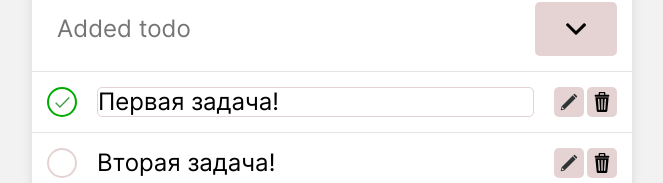
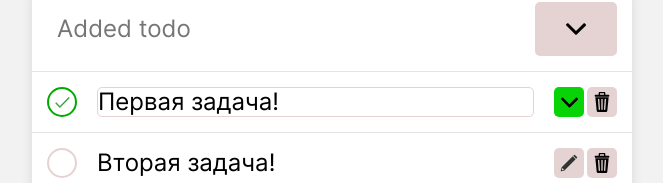
Before and after one commit to YuriiDereguzov/todo-app, a React (Create React App) app: page / in a window 1280 px wide. Both pictures are taken after a click on the button 877 px from the left and 235 px from the top of the page. Shown: the part 133-316 px from the top of the page, without its empty margins (308-971 px from the left). Built offline with nearby package versions, Linux system fonts and the light colour scheme.

Commit message:
feat: реализовать работу редактирования задачи

```diff
--- a/src/components/TodoItem/TodoItem.css
+++ b/src/components/TodoItem/TodoItem.css
@@ -46,30 +46,52 @@
   background-position: center;
 }
 
-.todo__button-edit {
+.todo_button_edit {
   margin-left: auto;
-  padding: 0;
+  /* padding: 0; */
   background-color: #e4d3d2;
-  border: none;
-  min-width: 30px;
-  height: 30px;
+  /* border: none; */
+  /* min-width: 30px; */
+  /* height: 30px; */
   background-image: url(../../images/edit_icon.svg);
   background-size: 65%;
   background-repeat: no-repeat;
   background-position: center;
-  border-radius: 5px;
+  /* border-radius: 5px; */
 }
 
-.todo__button-delete {
+.todo_button_delete {
   margin-left: 3px;
-  padding: 0;
+  /* padding: 0; */
   background-color: #e4d3d2;
-  border: none;
-  min-width: 30px;
-  height: 30px;
+  /* border: none; */
+  /* min-width: 30px; */
+  /* height: 30px; */
   background-image: url(../../images/delete_icon.svg);
   background-size: 65%;
   background-repeat: no-repeat;
   background-position: center;
+  /* border-radius: 5px; */
+}
+
+.todo_button_save {
+  margin-left: auto;
+  background-color: #07d307;
+  background-image: url(../../images/downarrow.svg);
+  background-size: 55%;
+  background-repeat: no-repeat;
+  background-position: center;
+}
+
+.todo__button {
+  padding: 0;
+  border: none;
+  min-width: 30px;
+  height: 30px;
   border-radius: 5px;
 }
+
+.todo_text_active {
+  text-decoration: line-through;
+  color: #e4e4e4;
+}
--- a/src/components/TodoItem/TodoItem.jsx
+++ b/src/components/TodoItem/TodoItem.jsx
@@ -1,6 +1,6 @@
 import { useState, useEffect } from "react";
 import { useDispatch } from "react-redux";
-import { toglleComplete, deleteTodo } from "../../redux/todoSlice";
+import { toglleComplete, deleteTodo, editTodo } from "../../redux/todoSlice";
 import "./TodoItem.css";
 
 function TodoItem({ id, title, completed }) {
@@ -25,9 +25,16 @@ function TodoItem({ id, title, completed }) {
 
   const handleDeleteClick = () => {
     dispatch(deleteTodo({ id: id }));
-  }
+  };
 
   const handleEditClick = () => {
+    setIsEdit(!isEdit);
+  };
+
+  const handleSubmit = (e) => {
+    e.preventDefault();
+
+    dispatch(editTodo({ id: id, title: todoText }));
     setIsEdit(!isEdit);
   };
 
@@ -41,7 +48,9 @@ function TodoItem({ id, title, completed }) {
         }`}
       ></button>
       {isEdit ? (
-        <p className="todo__text">{todoText}</p>
+        <p className={`todo__text ${completed && "todo_text_active"}`}>
+          {todoText}
+        </p>
       ) : (
         <input
           className="todo__input"
@@ -53,15 +62,28 @@ function TodoItem({ id, title, completed }) {
           required
         />
       )}
-      <button
-        type="submit"
-        onClick={handleEditClick}
-        className="todo__button-edit"
-      ></button>
+
+      {isEdit ? (
+        <button
+          type="submit"
+          onClick={handleEditClick}
+          className="todo__button todo_button_edit"
+          // className="todo__button-edit"
+        ></button>
+      ) : (
+        <button
+          type="submit"
+          onClick={handleSubmit}
+          className="todo__button todo_button_save"
+          // className="todo__button-save"
+        ></button>
+      )}
+
       <button
         type="submit"
         onClick={handleDeleteClick}
-        className="todo__button-delete"
+        className="todo__button todo_button_delete"
+        // className="todo__button-delete"
       ></button>
     </li>
   );
--- a/src/redux/todoSlice.jsx
+++ b/src/redux/todoSlice.jsx
@@ -23,9 +23,13 @@ const todoSlice = createSlice({
     deleteTodo: (state, action) => {
       return state.filter((todo) => todo.id !== action.payload.id);
     },
+    editTodo: (state, action) => {
+      const index = state.findIndex((todo) => todo.id === action.payload.id);
+      state[index].title = action.payload.title;
+    },
   },
 });
 
-export const { addTodo, toglleComplete, deleteTodo } = todoSlice.actions;
+export const { addTodo, toglleComplete, deleteTodo, editTodo } = todoSlice.actions;
 
 export default todoSlice.reducer;
```
